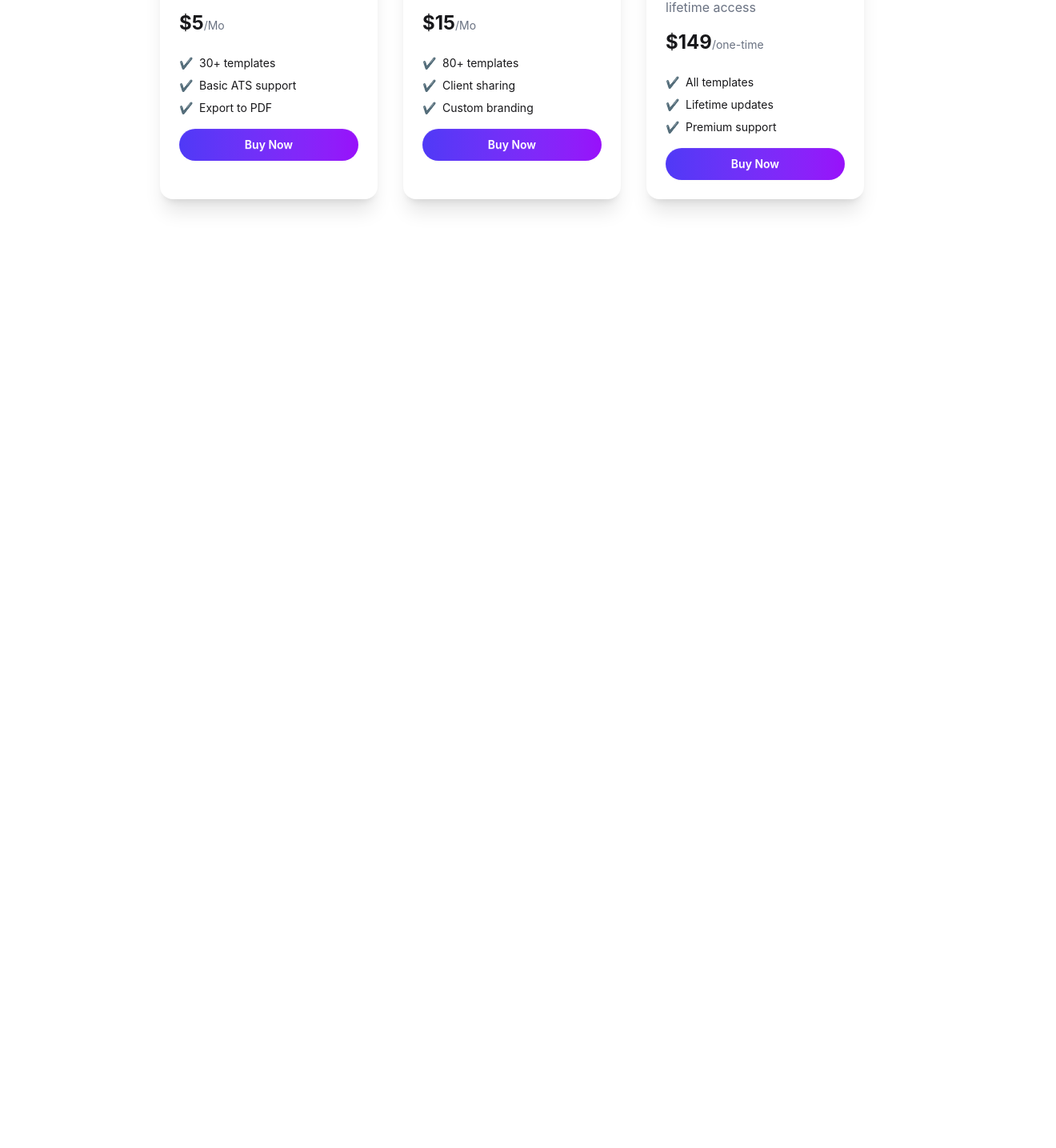
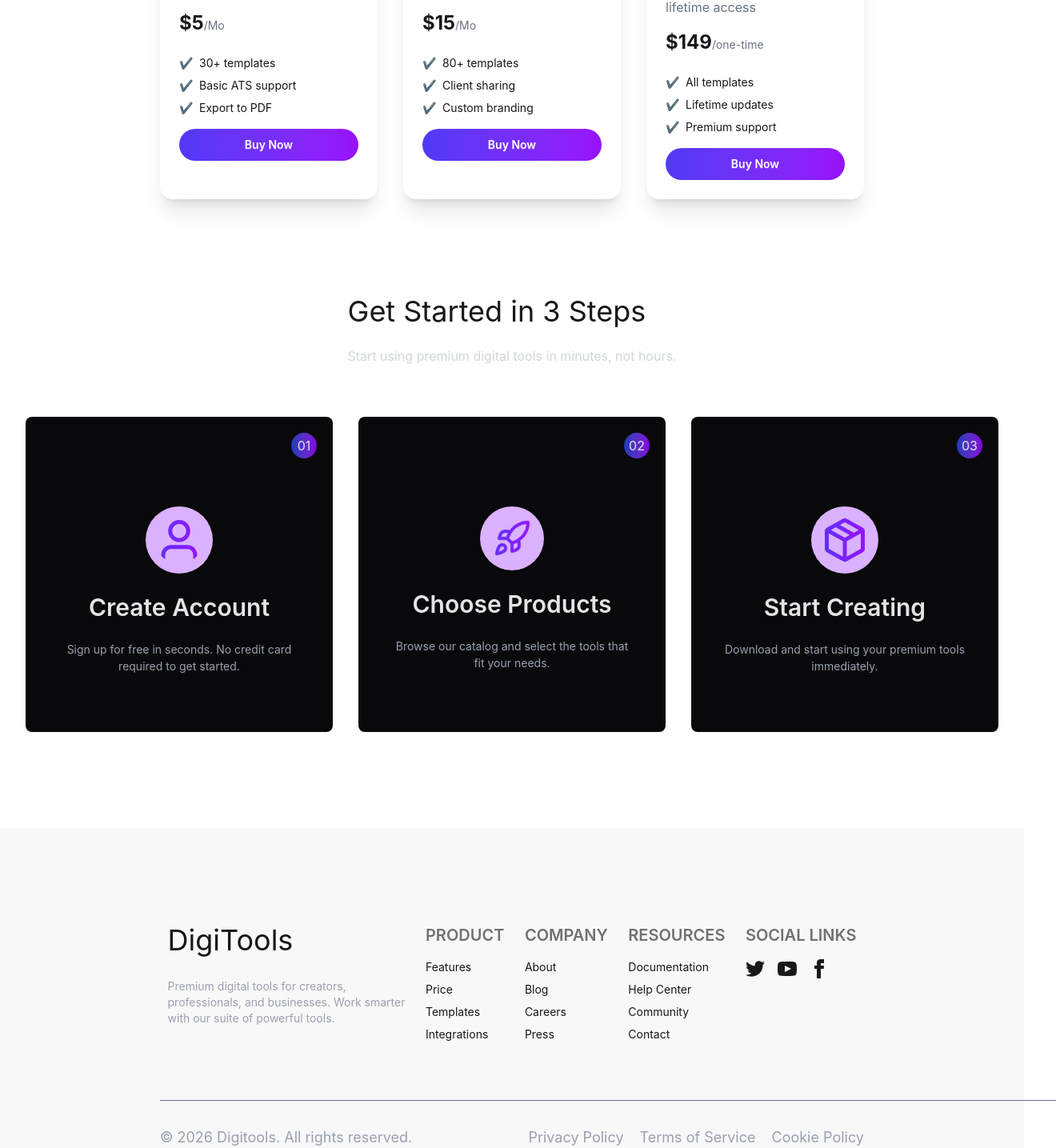
Before and after one commit to shommoKhastagir6224/B13_A6-, a React (Vite) app: page / in a window 1280 px wide. Shown: the part 2219-3654 px from the top of the page at 80% size, 1320 px wide, since content can reach past the window. Before the commit the page ends 2588 px from the top, so only its background shows below. Built offline with nearby package versions, Linux system fonts and the light colour scheme.

Commit message:
process section done

```diff
--- a/public/data.json
+++ b/public/data.json
@@ -74,7 +74,7 @@
     "tag": "new",
     "tagType": "new",
     "features": ["30+ templates", "Basic ATS support", "Export to PDF"],
-    "icon": "../src/assets/products/student.png"
+    "icon": "../src/assets/products/operation.png"
   },
   {
     "id": 8,
@@ -85,7 +85,7 @@
     "tag": "popular",
     "tagType": "popular",
     "features": ["80+ templates", "Client sharing", "Custom branding"],
-    "icon": "../src/assets/products/freelancer.png"
+    "icon": "../src/assets/products/portfolio.png"
   },
   {
     "id": 9,
@@ -96,6 +96,6 @@
     "tag": "best seller",
     "tagType": "best-seller",
     "features": ["All templates", "Lifetime updates", "Premium support"],
-    "icon": "../src/assets/products/lifetime.png"
+    "icon": "../src/assets/products/writing_2327400 1.png"
   }
 ]
--- a/src/App.jsx
+++ b/src/App.jsx
@@ -2,6 +2,8 @@
 import Banner from "./Componant/Banner";
 import Header from "./Componant/Header";
 import Product_Tool from "./Componant/Product_tool/Product_Tool";
+import Process from "./Componant/Process";
+import Footer from "./Componant/footer/Footer";
 
 const fetchProduct = async () => {
   const res = await fetch("./data.json");
@@ -16,7 +18,8 @@ function App() {
       <Banner />
       <Header />
       <Product_Tool ProductPromise={ProductPromise} />
-
+      <Process />
+      <Footer />
     </>
   );
 }
--- a/src/Componant/Header.jsx
+++ b/src/Componant/Header.jsx
@@ -29,7 +29,7 @@ const Header = () => {
         </div>
       </div>
     </div>
-    <div className=" flex justify-evenly items-center px-50 py-15 bg-linear-to-r from-blue-800 to-purple-700">
+    <div className=" flex justify-evenly items-center md:px-50 py-15 bg-linear-to-r from-blue-800 to-purple-700">
       <div> <h1 className="text-3xl">50K+</h1> <p className="text-gray-400 text-lg">Active Users</p></div>
       <div className="h-15 w-1 bg-gray-500"></div>
       <div> <h1 className="text-3xl">200+</h1> <p className="text-gray-400 text-lg">Premium Tools</p></div>
--- /dev/null
+++ b/src/Componant/Process.jsx
@@ -0,0 +1,52 @@
+import React from "react";
+import User from "../assets/user.png"
+import Rocket from "../assets/rocket.png"
+import Package from "../assets/package.png"
+
+const Process = () => {
+    return (
+        <div className="flex flex-col justify-center items-center md:mx-50 my-30">
+            <div>
+                <h1 className="text-4xl">Get Started in 3 Steps</h1>
+                <p className="text-gray-300 py-6 mb-10">
+                    Start using premium digital tools in minutes, not hours.
+                </p>
+            </div>
+            <div className="flex gap-8">
+                <div className="card bg-neutral text-neutral-content w-96">
+                    <div className="flex justify-end p-5  "><p className="bg-linear-to-r from-blue-800 to-purple-700 w-8 h-8 rounded-4xl flex justify-center items-center">01</p></div>
+                    <div className="card-body items-center text-center">
+                        <img src={User} className="bg-purple-300 p-3 my-4 rounded-full" alt="" />
+                        <h2 className="card-title text-3xl">Create Account</h2>
+                        <p className="py-4 mb-8 text-gray-400 md:mx-4">Sign up for free in seconds. No credit card required to get started.</p>
+                    </div>
+                </div>
+                <div className="card bg-neutral text-neutral-content w-96">
+                                        <div className="flex justify-end p-5  "><p className="bg-linear-to-r from-blue-800 to-purple-700 w-8 h-8 rounded-4xl flex justify-center items-center">02</p></div>
+
+                    <div className="card-body items-center text-center">
+                       <div className="w-20 h-20 bg-purple-300  my-4 flex justify-center items-center rounded-full">
+                         <img src={Rocket} className="w-12" alt="" />
+                       </div>
+                        <h2 className="card-title text-3xl">Choose Products</h2>
+                        <p className="py-4 mb-8 text-gray-400 md:mx-4">Browse our catalog and select the tools
+                            that fit your needs.</p>
+                    </div>
+                </div><div className="card bg-neutral text-neutral-content w-96">
+                                        <div className="flex justify-end p-5  "><p className="bg-linear-to-r from-blue-800 to-purple-700 w-8 h-8 rounded-4xl flex justify-center items-center">03</p></div>
+
+                    <div className="card-body items-center text-center ">
+                        <img src={Package} className="bg-purple-300 p-3 my-4 rounded-full" alt="" />
+                        <h2 className="card-title text-3xl">Start Creating</h2>
+                        <p  className="py-4 mb-8 text-gray-400 md:mx-4">Download and start using your premium
+                            tools immediately.</p>
+
+                    </div>
+                </div>
+            </div>
+
+        </div>
+    );
+};
+
+export default Process;
--- a/src/Componant/Product_tool/Product_Tool.jsx
+++ b/src/Componant/Product_tool/Product_Tool.jsx
@@ -16,7 +16,7 @@ const Product_Tool = ({ ProductPromise }) => {
   }, [ProductPromise]);
 
   return (
-    <div className="text-center my-30 mx-50">
+    <div className="text-center my-20 md:my-30 md:mx-50">
       <h1 className="text-4xl">Premium Digital Tools</h1>
       <p className="py-4 text-lg">
         Choose from our curated collection of premium digital products designed
--- a/src/Componant/Product_tool/cart.jsx
+++ b/src/Componant/Product_tool/cart.jsx
@@ -3,6 +3,23 @@ import React from 'react';
 const cart = () => {
     return (
         <div>
+            <div className="flex flex-col items-center justify-center my-20 text-center px-4">
+      {/* Header */}
+      <h1 className="text-4xl font-bold text-gray-100 mb-2">
+        No Plan Selected
+      </h1>
+
+      {/* Paragraph */}
+      <p className="text-gray-400 my-6 max-w-md">
+        You haven’t chosen any plan yet. Select a plan to unlock features and get started with your journey.
+      </p>
+
+      {/* Button */}
+      <button className="btn btn-success font-bold rounded-xl px-6 py-3 text-lg">
+        Choose a Plan
+      </button>
+    </div>
+
 
         </div>
     );
--- /dev/null
+++ b/src/Componant/footer/Footer.jsx
@@ -0,0 +1,92 @@
+import React from "react";
+
+const Footer = () => {
+  return (
+    <div className="bg-base-200">
+      <footer className=" flex justify-evenly footer sm:footer-horizontal text-base-content  pt-30 pb-18 md:px-50">
+        <aside>
+          <p className="text-4xl pb-5">DigiTools</p>
+          <p className="text-sm text-gray-400">
+            Premium digital tools for creators,<br /> professionals, and businesses.
+            Work smarter <br /> with our suite of powerful tools.
+          </p>
+        </aside>
+        <nav>
+          <h6 className="footer-title text-xl">Product</h6>
+          <a className="link link-hover">Features</a>
+          <a className="link link-hover">Price</a>
+          <a className="link link-hover">Templates</a>
+          <a className="link link-hover">Integrations</a>
+        </nav>
+        <nav>
+          <h6 className="footer-title text-xl ">Company</h6>
+          <a className="link link-hover">About</a>
+          <a className="link link-hover">Blog</a>
+          <a className="link link-hover">Careers</a>
+          <a className="link link-hover">Press</a>
+        </nav>
+        <nav>
+          <h6 className="footer-title text-xl">Resources</h6>
+          <a className="link link-hover">Documentation</a>
+          <a className="link link-hover">Help Center</a>
+          <a className="link link-hover">Community</a>
+          <a className="link link-hover">Contact</a>
+        </nav>
+        <nav>
+          <h6 className="footer-title text-xl">Social Links</h6>
+          <div className="grid grid-flow-col gap-4">
+            <a>
+              <svg
+                xmlns="http://www.w3.org/2000/svg"
+                width="24"
+                height="24"
+                viewBox="0 0 24 24"
+                className="fill-current"
+              >
+                <path d="M24 4.557c-.883.392-1.832.656-2.828.775 1.017-.609 1.798-1.574 2.165-2.724-.951.564-2.005.974-3.127 1.195-.897-.957-2.178-1.555-3.594-1.555-3.179 0-5.515 2.966-4.797 6.045-4.091-.205-7.719-2.165-10.148-5.144-1.29 2.213-.669 5.108 1.523 6.574-.806-.026-1.566-.247-2.229-.616-.054 2.281 1.581 4.415 3.949 4.89-.693.188-1.452.232-2.224.084.626 1.956 2.444 3.379 4.6 3.419-2.07 1.623-4.678 2.348-7.29 2.04 2.179 1.397 4.768 2.212 7.548 2.212 9.142 0 14.307-7.721 13.995-14.646.962-.695 1.797-1.562 2.457-2.549z"></path>
+              </svg>
+            </a>
+            <a>
+              <svg
+                xmlns="http://www.w3.org/2000/svg"
+                width="24"
+                height="24"
+                viewBox="0 0 24 24"
+                className="fill-current"
+              >
+                <path d="M19.615 3.184c-3.604-.246-11.631-.245-15.23 0-3.897.266-4.356 2.62-4.385 8.816.029 6.185.484 8.549 4.385 8.816 3.6.245 11.626.246 15.23 0 3.897-.266 4.356-2.62 4.385-8.816-.029-6.185-.484-8.549-4.385-8.816zm-10.615 12.816v-8l8 3.993-8 4.007z"></path>
+              </svg>
+            </a>
+            <a>
+              <svg
+                xmlns="http://www.w3.org/2000/svg"
+                width="24"
+                height="24"
+                viewBox="0 0 24 24"
+                className="fill-current"
+              >
+                <path d="M9 8h-3v4h3v12h5v-12h3.642l.358-4h-4v-1.667c0-.955.192-1.333 1.115-1.333h2.885v-5h-3.808c-3.596 0-5.192 1.583-5.192 4.615v3.385z"></path>
+              </svg>
+            </a>
+          </div>
+        </nav>
+      </footer>
+        <hr className="text-gray-500 w-280 mx-50 "/>
+
+      <div className="flex justify-between mx-50 text-lg py-8 text-gray-400">
+        <div>
+            <p>© {new Date().getFullYear()} Digitools. All rights reserved.</p>
+        </div>
+        <div>
+            <nav className="flex gap-5">
+                <a className="link link-hover">Privacy Policy</a>
+                <a className="link link-hover">Terms of Service</a>
+                <a className="link link-hover">Cookie Policy</a>
+            </nav>
+        </div>
+      </div>
+    </div>
+  );
+};
+
+export default Footer;
```
Also changed, not shown: src/Componant/UI/card.jsx (+24 -15 lines).
